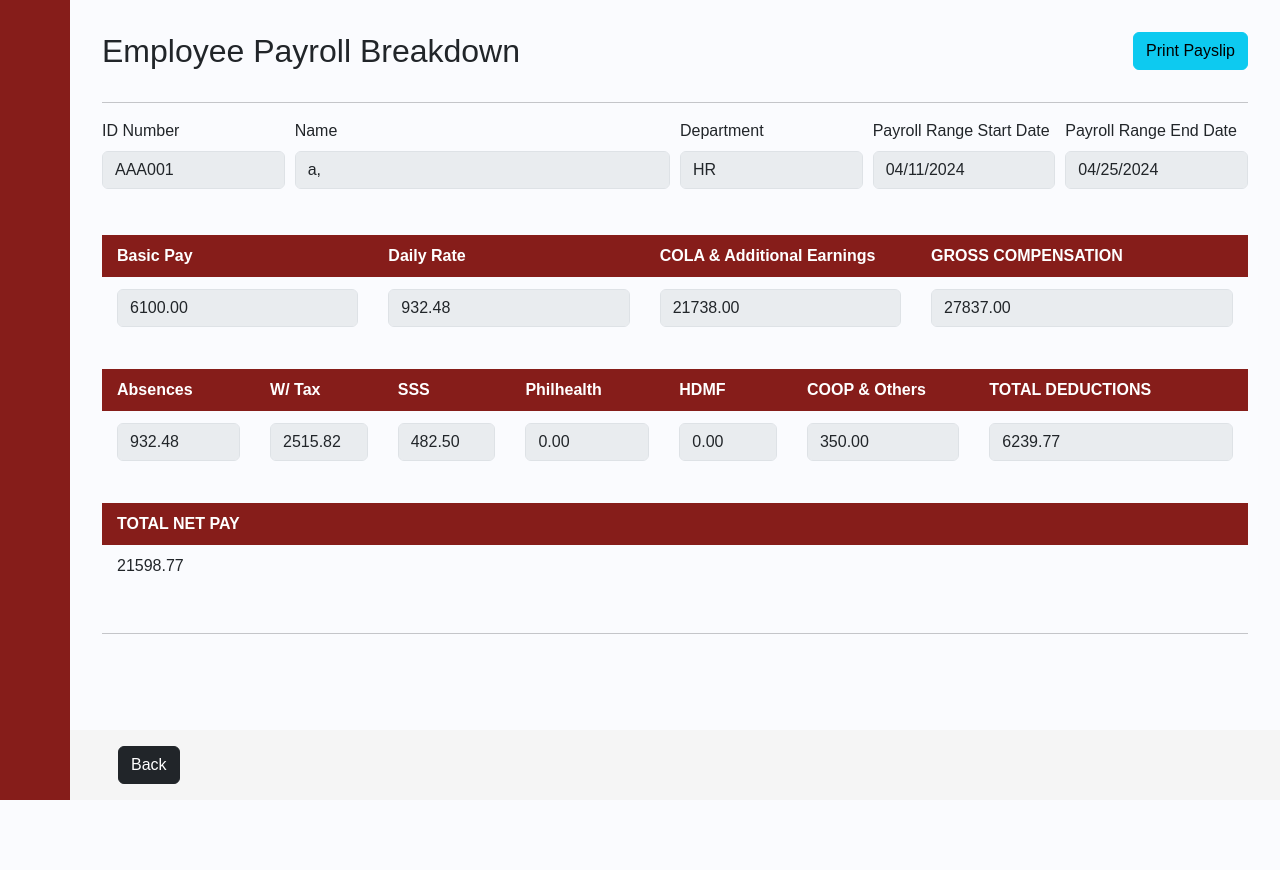
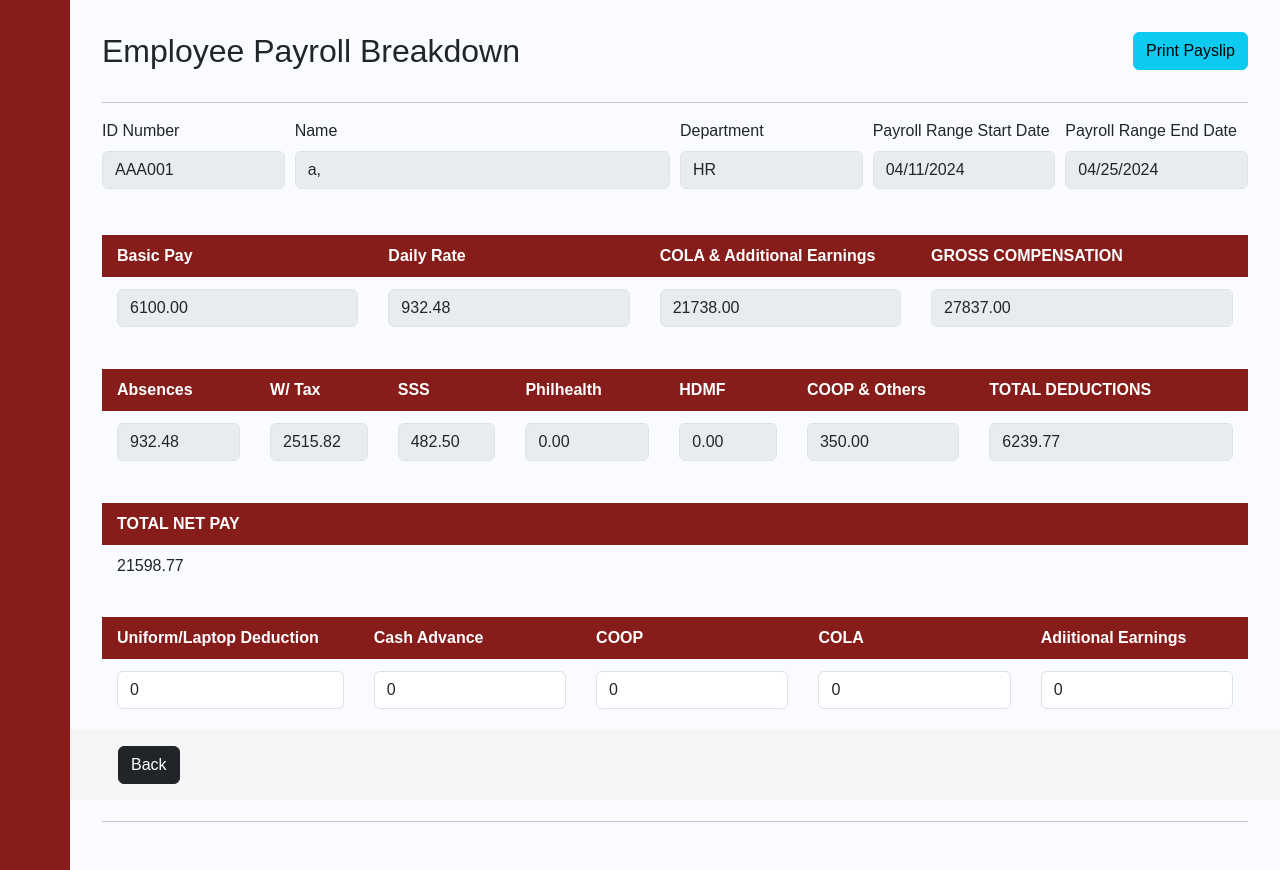
Before and after one commit to Auresan/MSYS42PayRoll, a Django app: page /payroll_breakdown/1/1/ in a window 1280 px wide. Before the commit the page ends 800 px from the top, so only its background shows below. Run offline with Django 4.2, Linux system fonts and the light colour scheme; data comes from the database, SQL or seed files in the repository; both versions use the stored data as it was after the commit; some libraries are stand-ins or nearby versions; some web fonts are replaced.

Commit message:
sadsad
asdasd

```diff
--- a/shpayrollappv2/shpayrollappv2/payrollapp/models.py
+++ b/shpayrollappv2/shpayrollappv2/payrollapp/models.py
@@ -50,7 +50,7 @@ class UNIFORMLAPTOPDEDUCTIONS(models.Model):
     def getID(self):
         return self.ULDeductions_ID
     def __str__(self):
-        z = str(self.pk)+':'+str(self.getID())
+        z = str(self.pk)
         return z
 
 class CA(models.Model):
--- a/shpayrollappv2/shpayrollappv2/payrollapp/templates/payrollapp/payroll_breakdown.html
+++ b/shpayrollappv2/shpayrollappv2/payrollapp/templates/payrollapp/payroll_breakdown.html
@@ -134,6 +134,40 @@
                 </tr>
             </tbody>
         </table>
+
+        <form method="POST" action="#">{% csrf_token %}
+        <table id="posts">
+            <thead>
+                <tr>
+                    <th style="width:10%">Uniform/Laptop Deduction</th>
+                    <th style="width:10%">Cash Advance</th>
+                    <th style="width:10%">COOP</th>
+                    <th style="width:10%">COLA</th>
+                    <th style="width:10%">Adiitional Earnings</th>
+                </tr>
+            </thead>
+            <tbody>
+                <tr>
+                    <td>
+                         <input type="number" class="form-control" id="uld" name="uld"  min='0' step='0.1' required value={{payrolls.ULDeductions_Rate_ID.ULDeductions_Amount}} >
+                    </td>
+                    <td>
+                         <input type="number" class="form-control" id="ca" name="ca"  min='0' step='0.1' required value={{payrolls.CA_Rate_ID.CA_Amount}}>
+                    </td>
+                    <td>
+                         <input type="number" class="form-control" id="coop" name="coop"  min='0' step='0.1' required value={{payrolls.COOP_Rate_ID.COOP_Amount}}>
+                    </td>
+                    <td>
+                         <input type="number" class="form-control" id="cola" name="cola"  min='0' step='0.1' required value={{payrolls.COLA_Rate_ID.COLA_Amount}}>
+                    </td>
+                    <td>
+                         <input type="number" class="form-control" id="adde" name="adde"  min='0' step='0.1' required value={{payrolls.AddtlEarning_Rate_ID.ADD_EARNINGS}}>
+                    </td>
+                </tr>
+            </tbody>
+        </table>
+        <button class="btn btn-success" type="submit">Confirm</button>
+    </form>
     </div>
     <hr>
     <!--div>
--- a/shpayrollappv2/shpayrollappv2/payrollapp/views.py
+++ b/shpayrollappv2/shpayrollappv2/payrollapp/views.py
@@ -636,6 +636,52 @@ def payroll_breakdown(request, UID, TID):
     name = employee.Last_name+', '+employee.First_name+' '+employee.Middle_name
     start = payrolls.Start_Date.strftime('%Y-%m-%d')
     end = payrolls.End_Date.strftime('%Y-%m-%d')
+    if(request.method=="POST"):
+        uld = float(request.POST.get('uld'))
+        ca = float(request.POST.get('ca'))
+        coop = float(request.POST.get('coop'))
+        cola = float(request.POST.get('cola'))
+        adde = float(request.POST.get('adde'))
+        payrolls.Total_Deductions = payrolls.Total_Deductions - payrolls.ULDeductions_Rate_ID.ULDeductions_Amount - payrolls.CA_Rate_ID.CA_Amount - payrolls.COOP_Rate_ID.COOP_Amount
+        payrolls.Net_Pay = payrolls.Net_Pay + payrolls.ULDeductions_Rate_ID.ULDeductions_Amount + payrolls.CA_Rate_ID.CA_Amount + payrolls.COOP_Rate_ID.COOP_Amount - payrolls.COLA_Rate_ID.COLA_Amount - payrolls.AddtlEarning_Rate_ID.ADD_EARNINGS
+
+        ULD_E = get_object_or_404(UNIFORMLAPTOPDEDUCTIONS, ULDeductions_ID=payrolls.ULDeductions_Rate_ID.getID())
+        ULD_E.ULDeductions_Amount = uld
+        ULD_E.save()
+
+        CA_E = get_object_or_404(CA, CA_ID=payrolls.CA_Rate_ID.getID())
+        CA_E.CA_Amount = ca
+        CA_E.save()
+
+        COOP_E = get_object_or_404(COOP, COOP_ID=payrolls.COOP_Rate_ID.getID())
+        COOP_E.COOP_Amount = coop
+        COOP_E.save()
+
+        COLA_E = get_object_or_404(COLA, COLA_ID=payrolls.COLA_Rate_ID.getID())
+        COLA_E.COLA_Amount = cola
+        COLA_E.save()
+
+        ADDITIONAL_EARNINGS_E = get_object_or_404(ADDITIONAL_EARNINGS, AddtlEarning_ID=payrolls.AddtlEarning_Rate_ID.getID())
+        ADDITIONAL_EARNINGS_E.ADD_EARNINGS = adde
+        ADDITIONAL_EARNINGS_E.save()
+
+        payrolls.ULDeductions_Rate_ID.ULDeductions_Amount = uld
+        payrolls.CA_Rate_ID.CA_Amount = ca
+        payrolls.COOP_Rate_ID.COOP_Amount = coop
+        payrolls.COLA_Rate_ID.COLA_Amount = cola
+        payrolls.AddtlEarning_Rate_ID.ADD_EARNINGS = adde
+        payrolls.Total_Deductions = payrolls.Total_Deductions + payrolls.ULDeductions_Rate_ID.ULDeductions_Amount + payrolls.CA_Rate_ID.CA_Amount + payrolls.COOP_Rate_ID.COOP_Amount
+        payrolls.Net_Pay = payrolls.Net_Pay - payrolls.ULDeductions_Rate_ID.ULDeductions_Amount - payrolls.CA_Rate_ID.CA_Amount - payrolls.COOP_Rate_ID.COOP_Amount + payrolls.COLA_Rate_ID.COLA_Amount + payrolls.AddtlEarning_Rate_ID.ADD_EARNINGS
+        try:
+            payrolls.save()
+        except:
+            print('fail')
+        path = '/payroll_breakdown/' + str(user.pk) + '/' + str(payrolls.Transaction_ID)
+        return redirect(path)
+
+
+
+
     return render(request, 'payrollapp/payroll_breakdown.html', {'user':user , 'payrolls':payrolls, 'name':name, 'start':start, 'end':end})
 
 #@login_required
```
Also changed, not shown: shpayrollappv2/shpayrollappv2/db.sqlite3.
